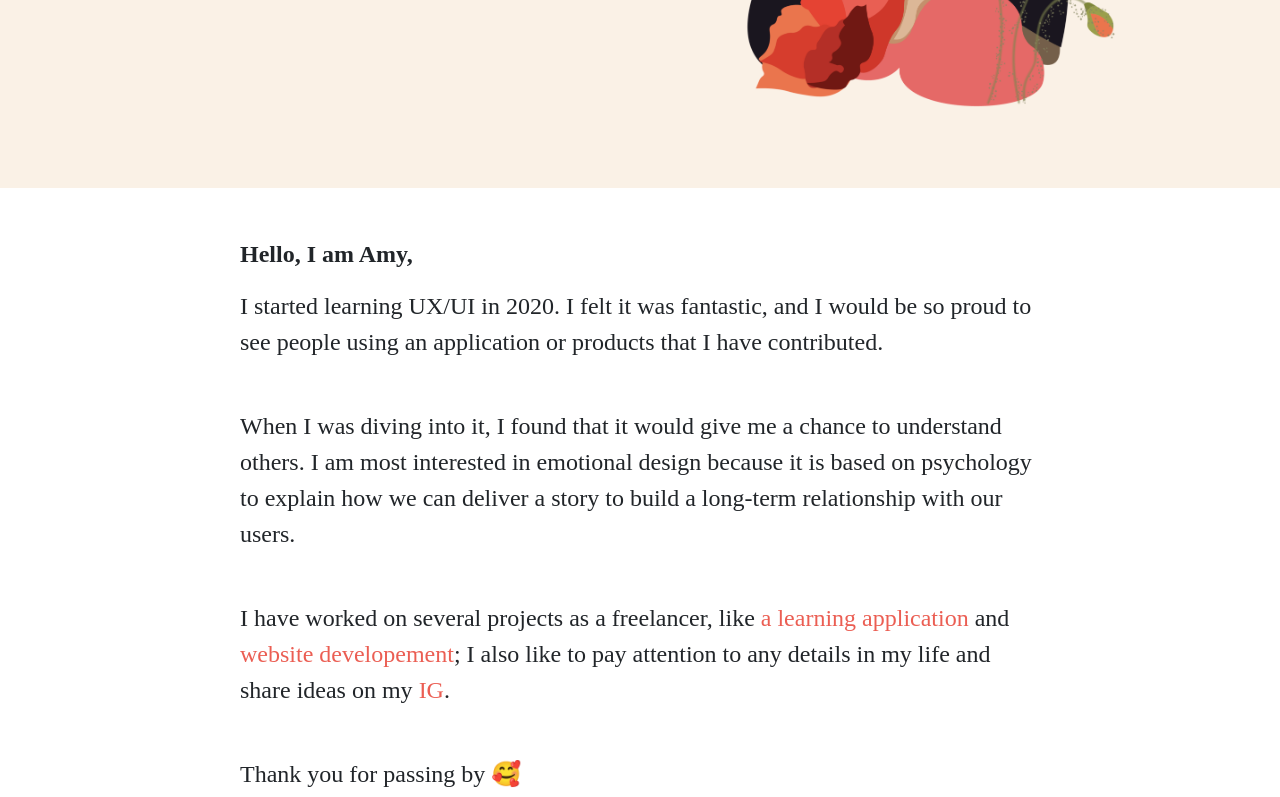
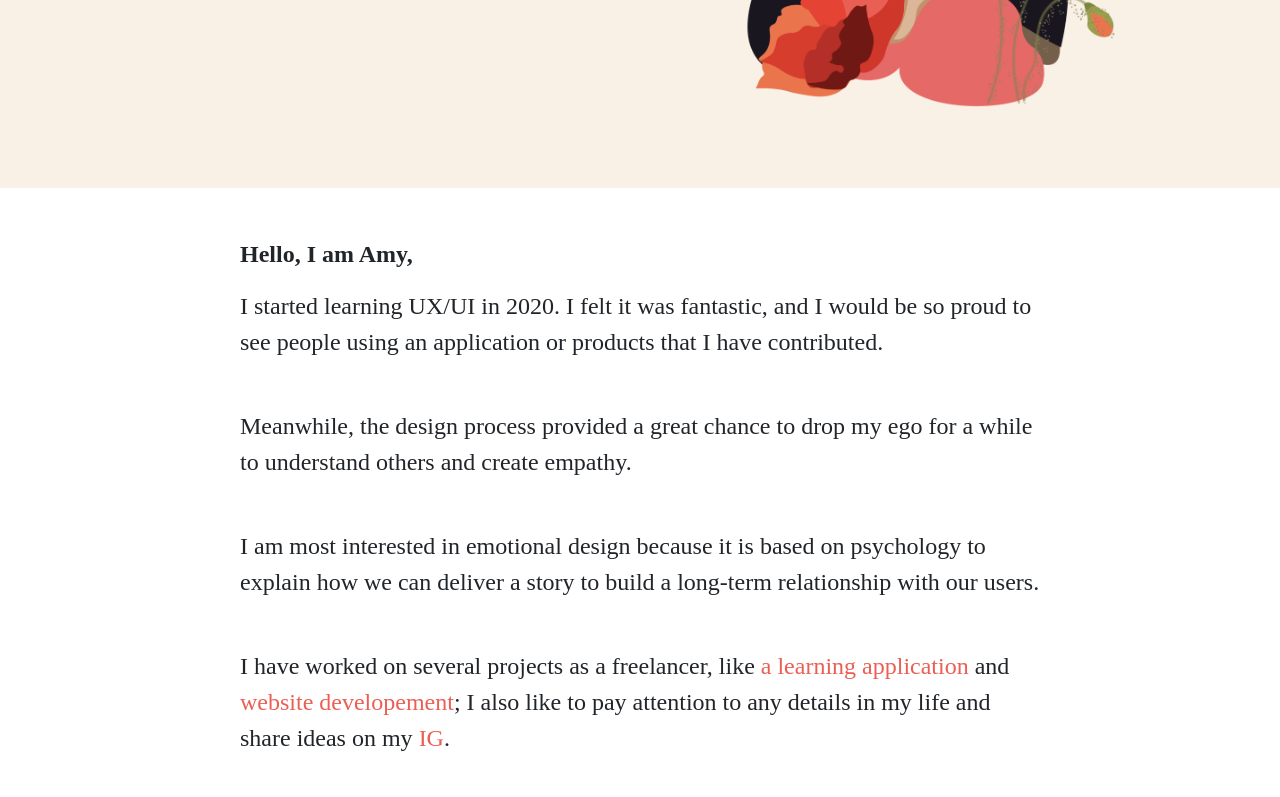
Before and after one commit to AmyY2020/portfolio_b, a plain HTML site: page about.html in a window 1280 px wide. Shown: the part 406-1203 px from the top of the page. Drawn offline with nearby package versions, Linux system fonts and the light colour scheme.

Commit message:
copywriting about

```diff
--- a/about.html
+++ b/about.html
@@ -72,7 +72,9 @@
              application or products that I have contributed.
           </p>
           <p class="intro-font-size p-space">
-            When I was diving into it, I found that it would give me a chance to understand others.
+            Meanwhile, the design process provided a great chance to drop my ego for a while to understand others and create empathy.
+          </p>
+          <p class="intro-font-size p-space">
              I am most interested in emotional design because it is based on psychology to explain how we can deliver a story to build a long-term relationship with our users.
           </p>
           <p class="intro-font-size p-space">
```
